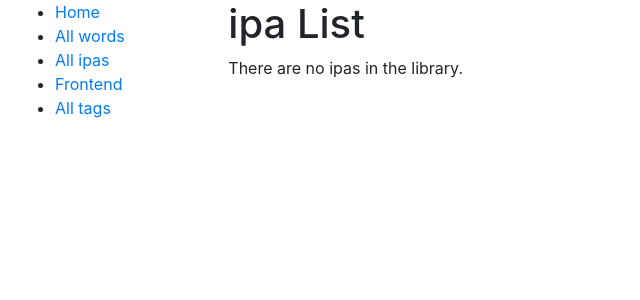
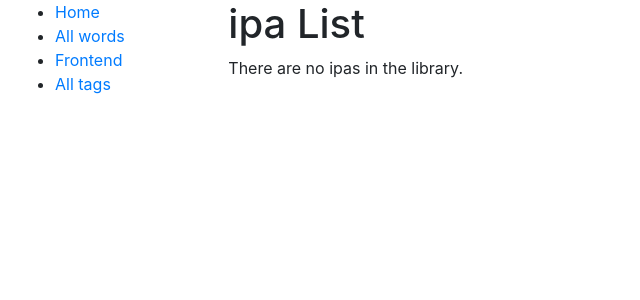
Before and after one commit to BennyA19/DaD, a Django app: page /catalog/ipas/ in a window 1280 px wide. Shown: the top 300 px of the page, without its empty margins (0-640 px from the left). Run offline with Django 3.2, Linux system fonts and the light colour scheme; data that the repository does not hold is empty; some libraries are stand-ins or nearby versions.

Commit message:
Delete: All Ipa

```diff
--- a/dad/catalog/templates/base_generic.html
+++ b/dad/catalog/templates/base_generic.html
@@ -17,7 +17,6 @@
         <ul class="sidebar-nav">
           <li><a href="{% url 'index' %}">Home</a></li>
           <li><a href="{% url 'words' %}">All words</a></li>
-          <li><a href="{% url 'ipas' %}">All ipas</a></li>
           <li><a href="../frontend">Frontend</a></li>
           <li><a href="">All tags</a></li>
         </ul>
```
